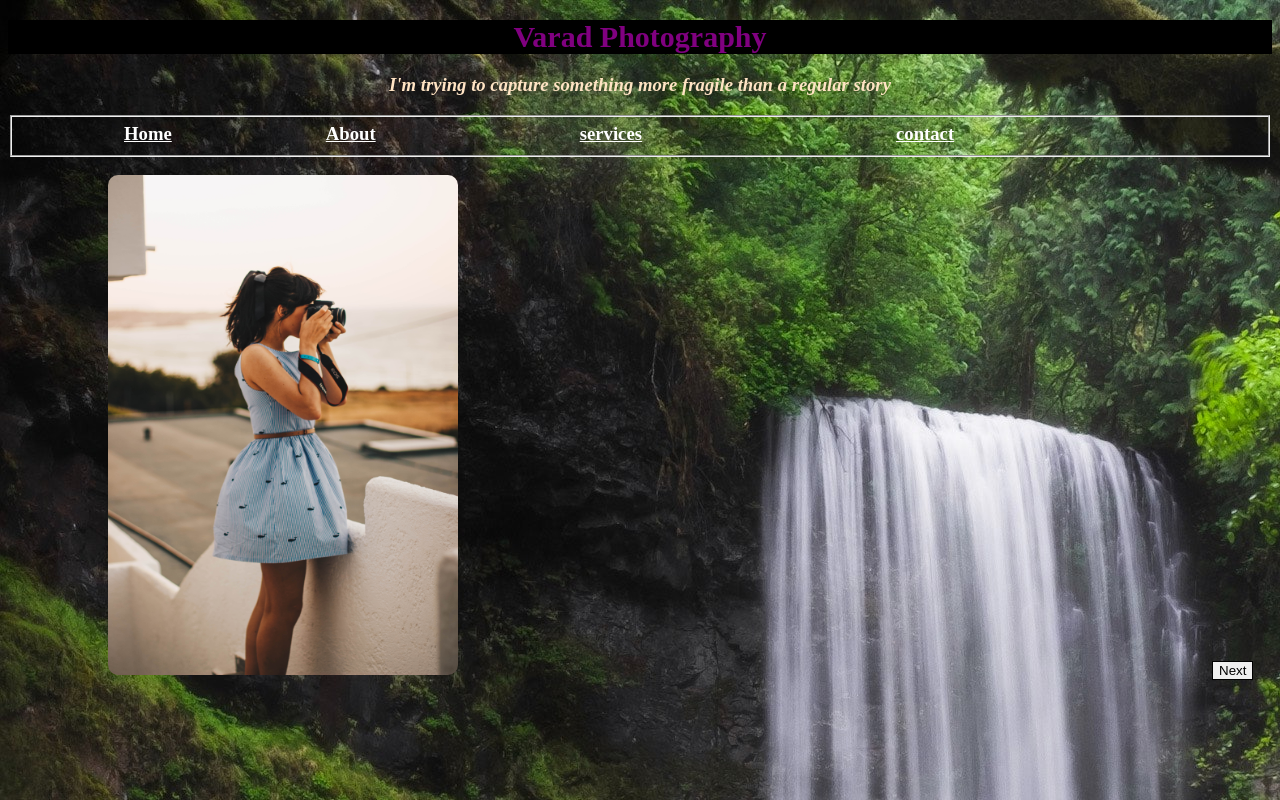
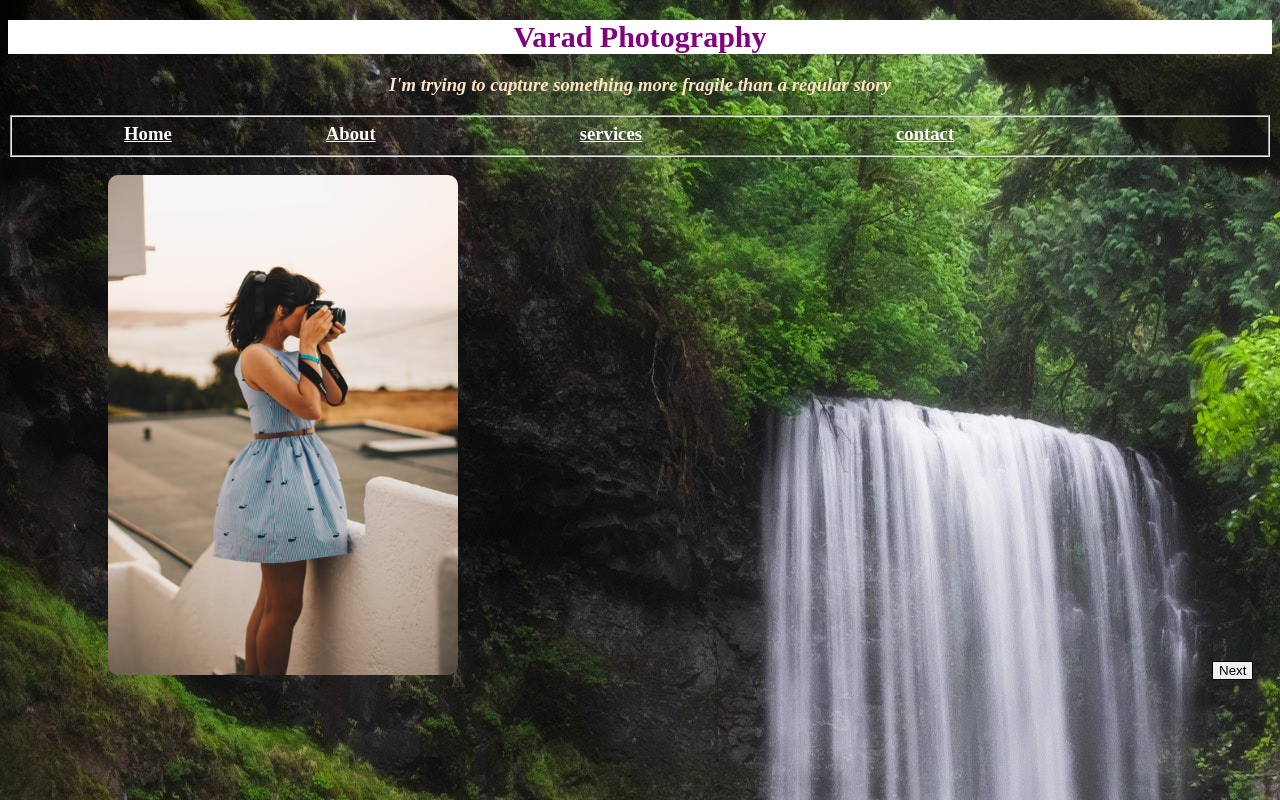
Before and after one commit to swapna0505/Photography, a plain HTML site: page index.html in a window 1280 px wide. Drawn offline with Linux system fonts and the light colour scheme.

Commit message:
Update index.html

```diff
--- a/index.html
+++ b/index.html
@@ -6,7 +6,7 @@
     <title>Home Page</title>
 </head>
 <body style="background-image: url(Nature.jpg);">
-    <h1 style="color: purple; text-align: center; background-color: black; font-size: 30px;">Varad Photography</h1>
+    <h1 style="color: purple; text-align: center; background-color: white; font-size: 30px;">Varad Photography</h1>
     <i><h3 style="text-align: center; color: bisque;">I'm trying to capture something more fragile than a regular story</h3></i>
 
     <fieldset>
```
